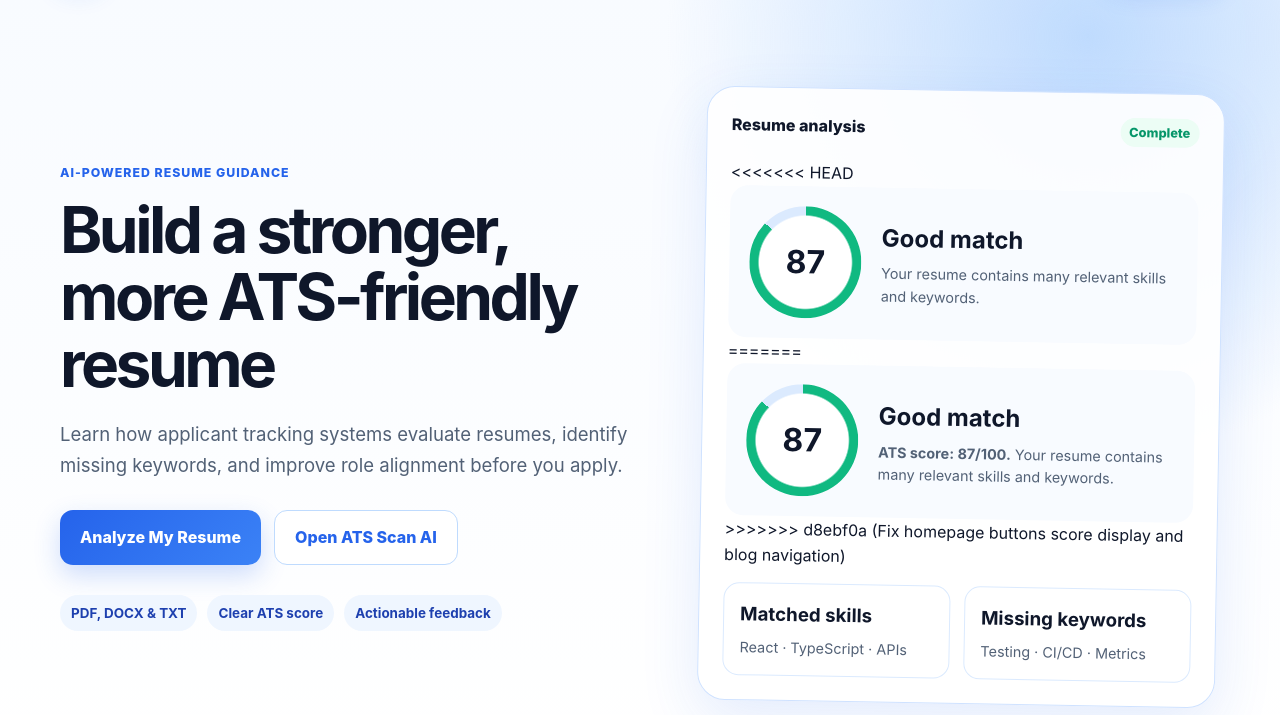
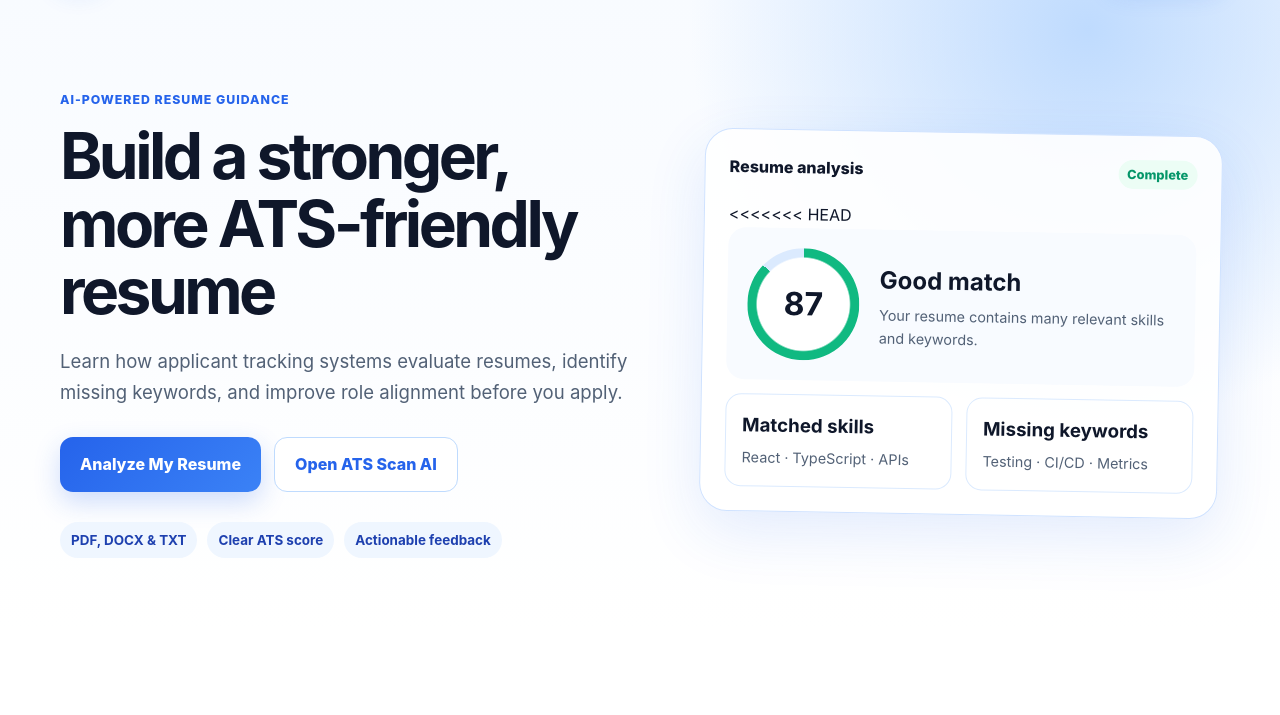
Before and after one commit to rubesh-code/ats-scan-ai-website, a plain HTML site: page index.html in a window 1280 px wide. Shown: the part 79-794 px from the top of the page. Drawn offline with Linux system fonts and the light colour scheme.

Commit message:
Fix score card display in index.html
Removed duplicate score card section and cleaned up the HTML.

```diff
--- a/index.html
+++ b/index.html
@@ -47,9 +47,6 @@
       <div class="preview-top"><span>Resume analysis</span><span class="status">Complete</span></div>
 <<<<<<< HEAD
       <div class="score-card"><div class="score-ring"><strong>87</strong><span></span></div><div><h2>Good match</h2><p>Your resume contains many relevant skills and keywords.</p></div></div>
-=======
-      <div class="score-card"><div class="score-ring" aria-label="ATS score 87 out of 100"><strong>87</strong></div><div><h2>Good match</h2><p><strong>ATS score: 87/100.</strong> Your resume contains many relevant skills and keywords.</p></div></div>
->>>>>>> d8ebf0a (Fix homepage buttons score display and blog navigation)
       <div class="mini-grid"><div><h3>Matched skills</h3><p>React · TypeScript · APIs</p></div><div><h3>Missing keywords</h3><p>Testing · CI/CD · Metrics</p></div></div>
     </div>
   </div>
```
